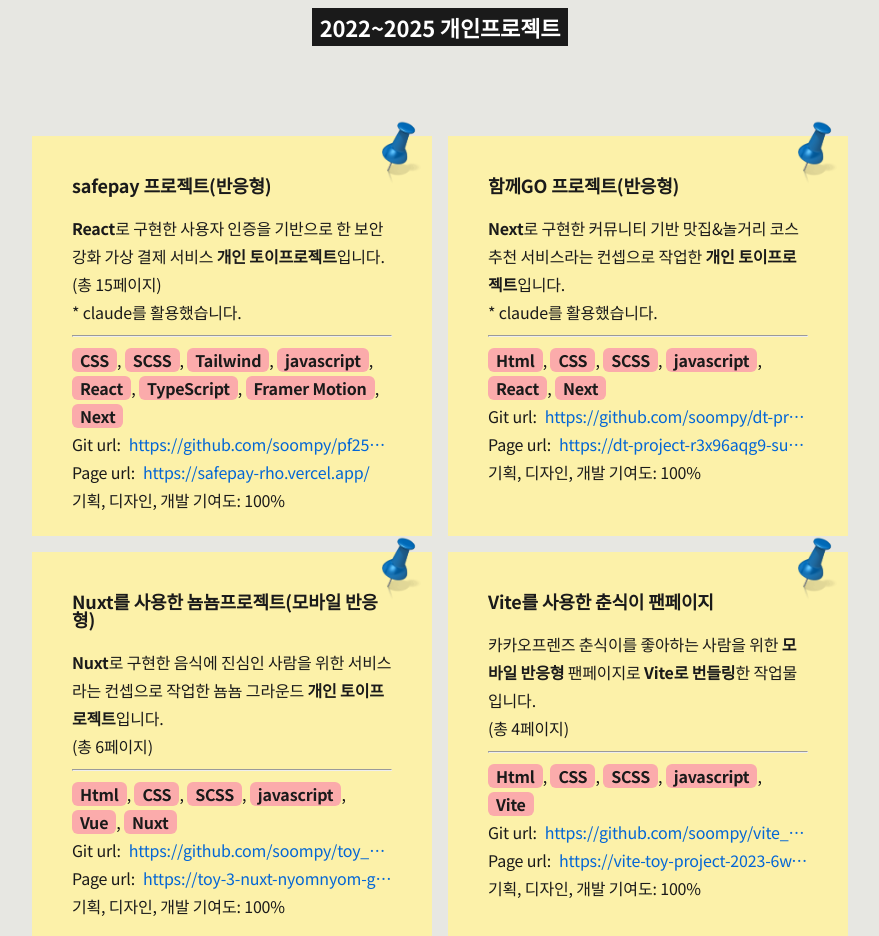
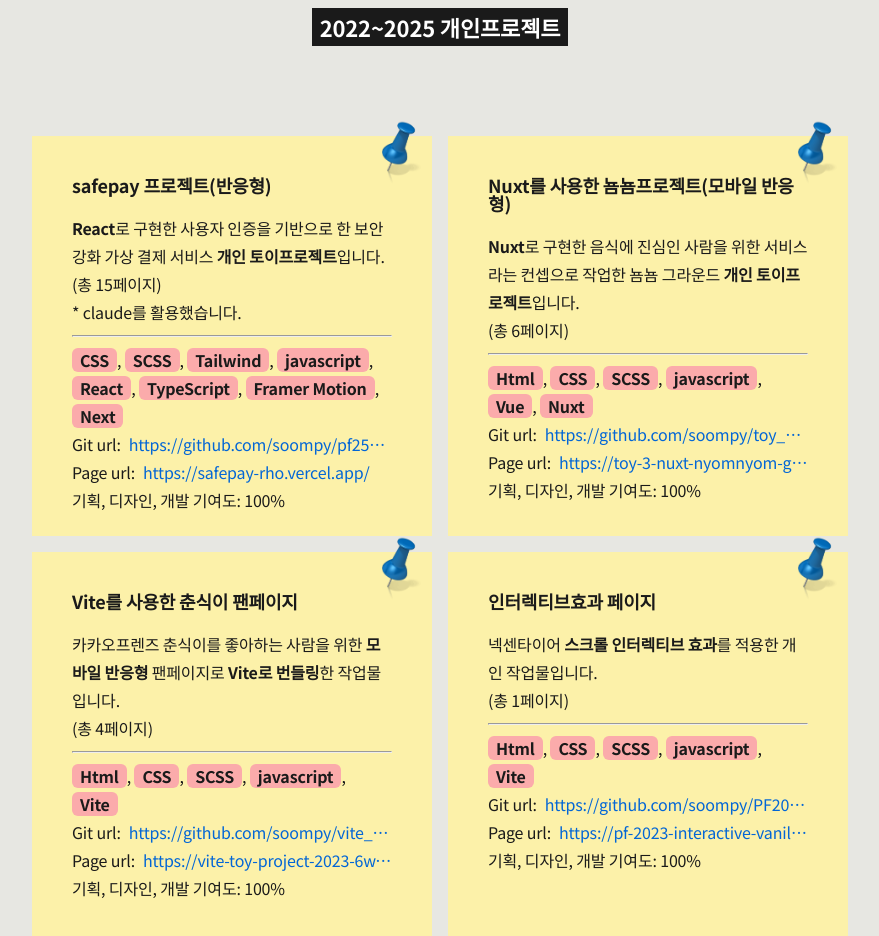
Before and after one commit to soompy/my-introduction-page, a website built with Vite: page src/index.html in a window 1280 px wide. Shown: the part 4700-5636 px from the top of the page, without its empty margins (200-1079 px from the left). Built offline with nearby package versions, Linux system fonts and the light colour scheme; a web font is replaced by a local one.

Commit message:
함께go 리스트 제외

```diff
--- a/src/index.html
+++ b/src/index.html
@@ -284,7 +284,7 @@
               </div>
             </div>
           </section>
-          <section class="card-section">
+          <!-- <section class="card-section">
             <div class="card-inner">
               <h4>함께GO 프로젝트&#x0028;반응형&#x0029;</h4>
               <div>
@@ -303,7 +303,7 @@
                 <p>기획, 디자인, 개발 기여도: 100%</p>
               </div>
             </div>
-          </section>
+          </section> -->
           <section class="card-section">
             <div class="card-inner">
               <h4>Nuxt를 사용한 뇸뇸프로젝트&#x0028;모바일 반응형&#x0029;</h4>
```
